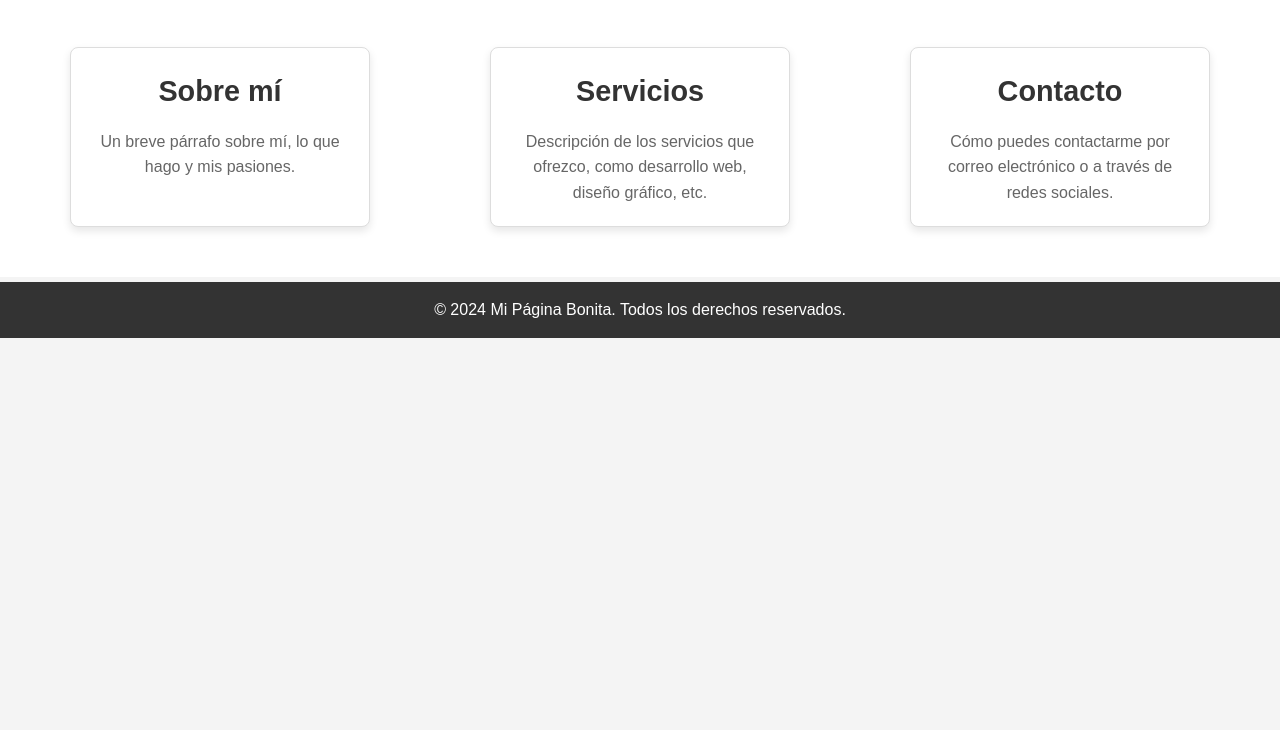
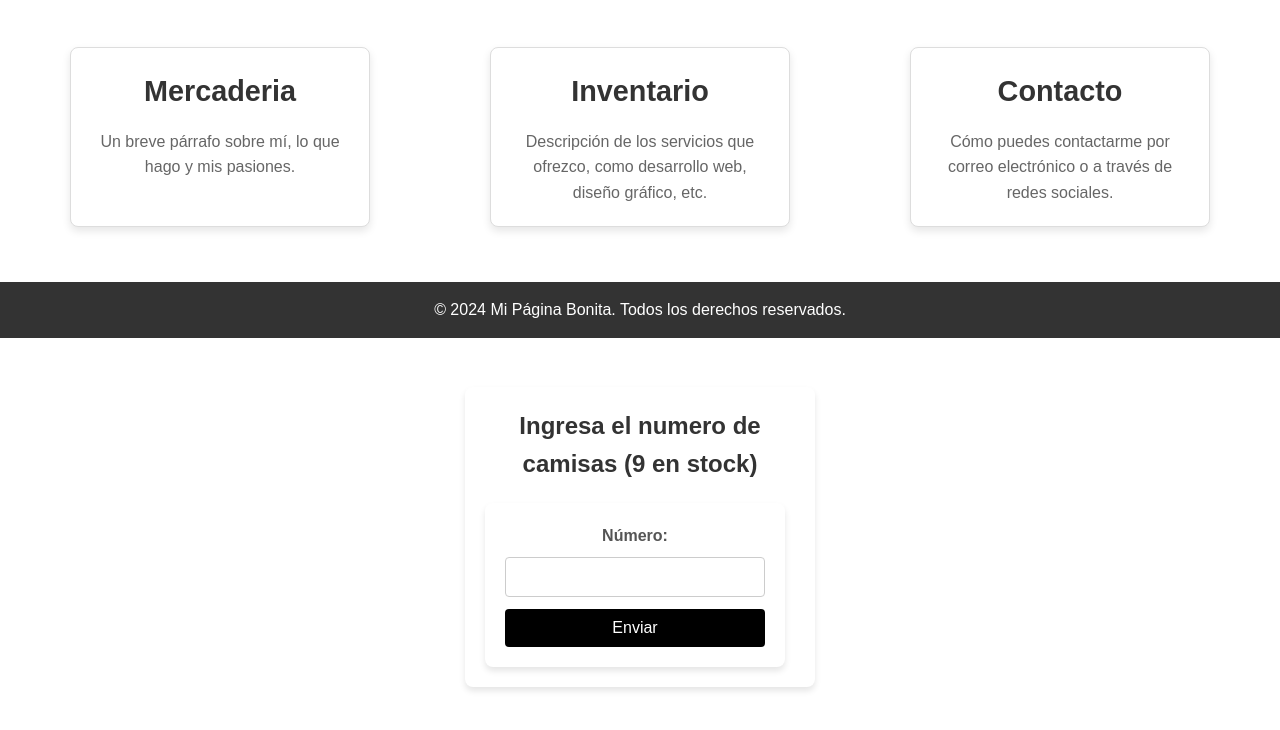
Before and after one commit to GeovanyArdon/Linux, a plain HTML site: page index.html in a window 1280 px wide. Shown: the part 462-1192 px from the top of the page. Before the commit the page ends 800 px from the top, so only its background shows below. Drawn offline with Linux system fonts and the light colour scheme.

Commit message:
add: Changes

```diff
--- a/index.html
+++ b/index.html
@@ -1,11 +1,13 @@
 <!DOCTYPE html>
 <html lang="es">
+
 <head>
     <meta charset="UTF-8">
     <meta name="viewport" content="width=device-width, initial-scale=1.0">
-    <title>Mi Página Bonita</title>
+    <title>Tienda Web</title>
     <link rel="stylesheet" href="style.css">
 </head>
+
 <body>
 
     <!-- Barra de navegación -->
@@ -24,7 +26,7 @@
     <section class="hero">
         <div class="hero-text">
             <h1>Bienvenidos a Mi Página Web</h1>
-            <p>Diseño elegante y sencillo para mostrar contenido importante.</p>
+            <p>Diseño elegante y sencillo.</p>
         </div>
     </section>
 
@@ -32,11 +34,11 @@
     <section class="content">
         <div class="container">
             <div class="card">
-                <h2>Sobre mí</h2>
+                <h2>Mercaderia</h2>
                 <p>Un breve párrafo sobre mí, lo que hago y mis pasiones.</p>
             </div>
             <div class="card">
-                <h2>Servicios</h2>
+                <h2>Inventario</h2>
                 <p>Descripción de los servicios que ofrezco, como desarrollo web, diseño gráfico, etc.</p>
             </div>
             <div class="card">
@@ -44,6 +46,18 @@
                 <p>Cómo puedes contactarme por correo electrónico o a través de redes sociales.</p>
             </div>
         </div>
+
+        <div class="camisas">
+            <h1>Ingresa el numero de camisas (9 en stock)</h1>
+            <form id="numeroForm">
+                <label for="numero">Número:</label>
+                <input type="number" id="numero" name="numero" min="1" max="10" required>
+                <button type="submit">Enviar</button>
+            </form>
+
+        </div>
+
+        <script src="test.js"></script>
     </section>
 
 
@@ -54,4 +68,5 @@
     </footer>
 
 </body>
+
 </html>
--- a/style.css
+++ b/style.css
@@ -41,7 +41,7 @@ nav ul li a:hover {
 
 /* Sección principal (hero) */
 .hero {
-    background: url('https://via.placeholder.com/1920x800') no-repeat center center/cover;
+
     height: 400px;
     display: flex;
     justify-content: center;
@@ -66,6 +66,7 @@ nav ul li a:hover {
     padding: 50px 20px;
     background-color: #fff;
 }
+
 
 .container {
     display: flex;
@@ -104,3 +105,66 @@ footer {
     width: 100%;
     bottom: 0;
 }
+
+
+form {
+    background-color: #fff;
+    padding: 20px;
+    border-radius: 8px;
+    box-shadow: 0 4px 6px rgba(0, 0, 0, 0.1);
+    text-align: center;
+    width: 300px;
+}
+
+h1 {
+    font-size: 24px;
+    color: #333;
+}
+
+.camisas {
+    background-color: #fff;
+    padding: 20px;
+    border-radius: 8px;
+    box-shadow: 0 4px 6px rgba(0, 0, 0, 0.1);
+    width: 100%;
+    max-width: 350px;
+    text-align: center;
+
+    margin: 10rem auto;
+    display: flex;
+    flex-wrap: wrap;
+    gap: 20px;
+
+}
+
+label {
+    display: block;
+    margin-bottom: 8px;
+    color: #555;
+    font-weight: bold;
+}
+
+input[type="number"] {
+    width: 100%;
+    padding: 10px;
+    margin-bottom: 12px;
+    border: 1px solid #ccc;
+    border-radius: 4px;
+    font-size: 16px;
+}
+
+button {
+    width: 100%;
+    padding: 10px;
+    background-color: #000000;
+    color: white;
+    border: none;
+    border-radius: 4px;
+    font-size: 16px;
+    cursor: pointer;
+    transition: background-color 0.3s;
+}
+
+button:hover {
+    background-color: #0056b3;
+}
--- a/test.js
+++ b/test.js
@@ -1,6 +1,10 @@
 // test.js
+document.getElementById('numeroForm').addEventListener('submit', function(event) {
+    event.preventDefault(); // Evita la recarga de la página
 
-const numero = 10; // Puedes cambiar este valor para probar el error
+    const numero = document.getElementById('numero').value;
+
+numero = 10; // Puedes cambiar este valor para probar el error
 
 if (numero !== 10) {
     console.error(`¡Error! El número no es 10. El valor es ${numero}.`);
```
